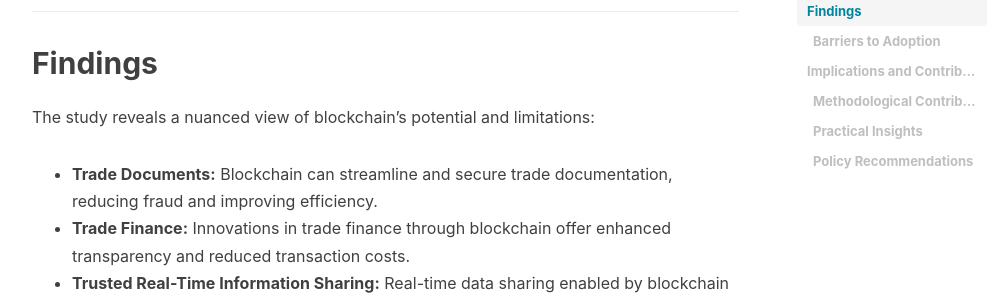
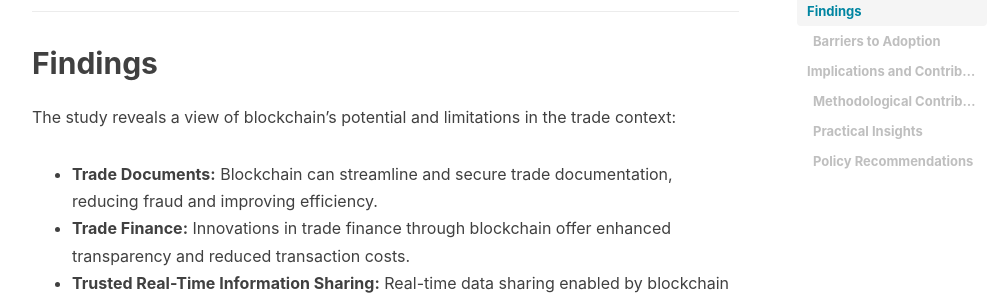
Before and after one commit to MoritzBS/MoritzBS.github.io, a Jekyll site: the page built from _posts/2024-19-09-NewPublicationSeptember2024.markdown, in a window 1280 px wide and 900 px high, scrolled down 3312 px. Shown: the part 153-453 px from the top of the window, without its empty margins (233-1238 px from the left). Built offline with Jekyll 4.4.1, drawn with Linux system fonts in a browser that asks for light colours; nearby versions of some CDN libraries; comment, search, counter and statistics services are not loaded.

Commit message:
Update 2024-19-09-NewPublicationSeptember2024.markdown

```diff
--- a/_posts/2024-19-09-NewPublicationSeptember2024.markdown
+++ b/_posts/2024-19-09-NewPublicationSeptember2024.markdown
@@ -46,7 +46,7 @@ This study employs a systematic literature review to explore blockchain’s impa
 
 ## Findings
 
-The study reveals a nuanced view of blockchain’s potential and limitations:
+The study reveals a view of blockchain’s potential and limitations in the trade context:
 
 - **Trade Documents:** Blockchain can streamline and secure trade documentation, reducing fraud and improving efficiency.
 - **Trade Finance:** Innovations in trade finance through blockchain offer enhanced transparency and reduced transaction costs.
```
